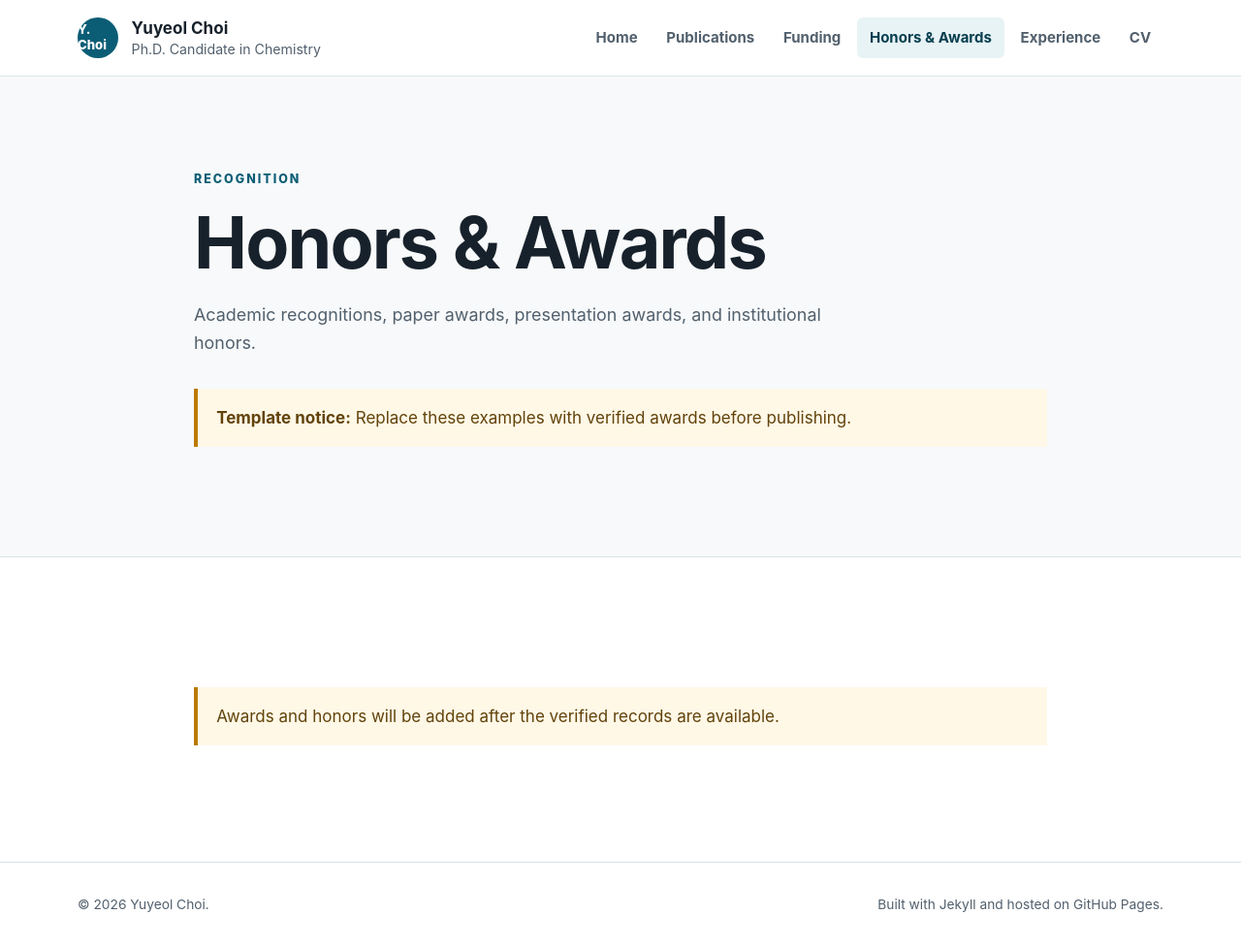
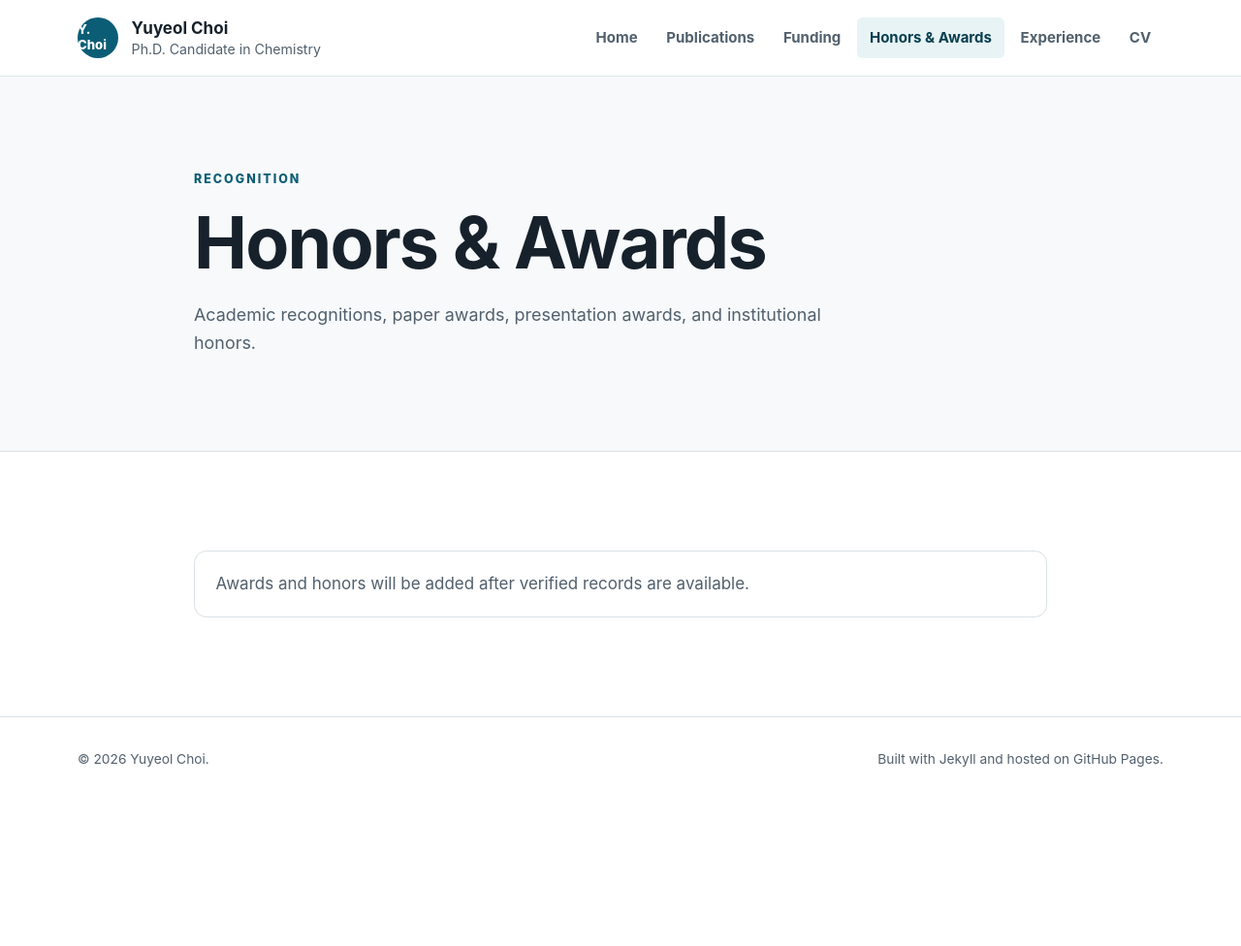
Before and after one commit to yuyeolchoi/yuyeolchoi.github.io, a Jekyll site: the page built from awards.html, in a window 1280 px wide and 976 px high. Shown: the whole window at 97% size. Built offline with Jekyll 4.4.1, drawn with Linux system fonts in a browser that asks for light colours.

Commit message:
Remove template notices from public pages

```diff
--- a/assets/css/style.css
+++ b/assets/css/style.css
@@ -209,6 +209,14 @@ p { margin-top: 0; }
   background: #fff8e7;
   color: #62430b;
 }
+.empty-state {
+  margin: 0;
+  padding: 1.2rem 1.35rem;
+  border: 1px solid var(--line);
+  border-radius: 0.8rem;
+  color: var(--muted);
+  background: white;
+}
 .year-group + .year-group { margin-top: 4rem; }
 .year-group > h2 { margin-bottom: 1rem; font-size: 1.6rem; }
 .detail-list { display: grid; gap: 1rem; }
--- a/awards.html
+++ b/awards.html
@@ -9,7 +9,6 @@ description: "Academic honors, awards, and recognitions."
     <p class="eyebrow">Recognition</p>
     <h1>Honors & Awards</h1>
     <p>Academic recognitions, paper awards, presentation awards, and institutional honors.</p>
-    <p class="example-notice"><strong>Template notice:</strong> Replace these examples with verified awards before publishing.</p>
   </div>
 </section>
 
@@ -27,7 +26,7 @@ description: "Academic honors, awards, and recognitions."
         {% endfor %}
       </div>
     {% else %}
-      <p class="example-notice">Awards and honors will be added after the verified records are available.</p>
+      <p class="empty-state">Awards and honors will be added after verified records are available.</p>
     {% endif %}
   </div>
 </section>
--- a/funding.html
+++ b/funding.html
@@ -9,7 +9,6 @@ description: "Research funding, fellowships, and grants."
     <p class="eyebrow">Research support</p>
     <h1>Funding</h1>
     <p>Selected grants, fellowships, scholarships, and travel support connected to completed or publicly shareable research activity.</p>
-    <p class="example-notice"><strong>Template notice:</strong> Replace these examples with confirmed funding records before publishing.</p>
   </div>
 </section>
 
--- a/publications.html
+++ b/publications.html
@@ -9,7 +9,6 @@
     <p class="eyebrow">Published work</p>
     <h1>Publications</h1>
     <p>Peer-reviewed articles and published scholarly work, listed from newest to oldest.</p>
-    <p class="example-notice"><strong>Template notice:</strong> The entries below are examples and must be replaced before publishing this site.</p>
   </div>
 </section>
 
```
